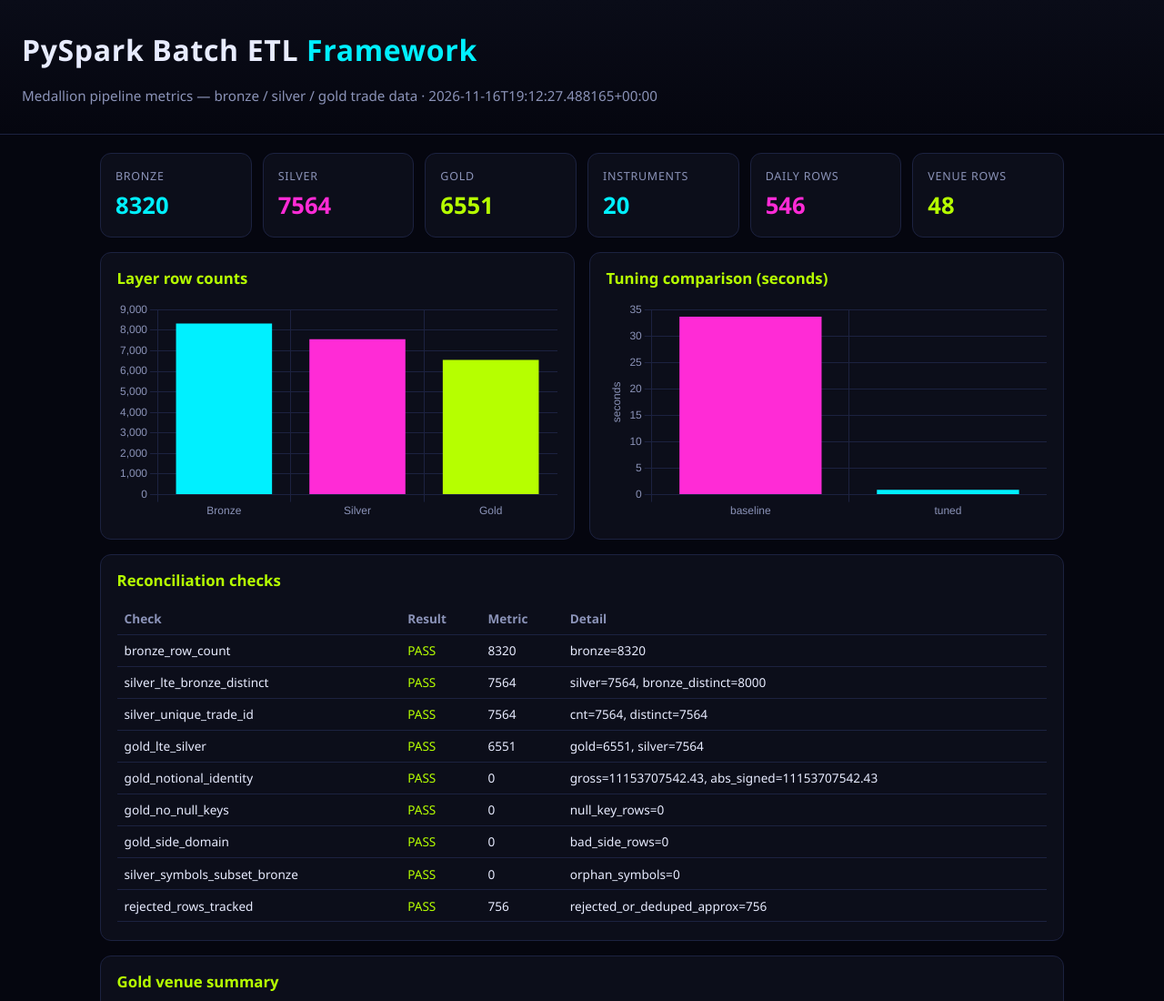
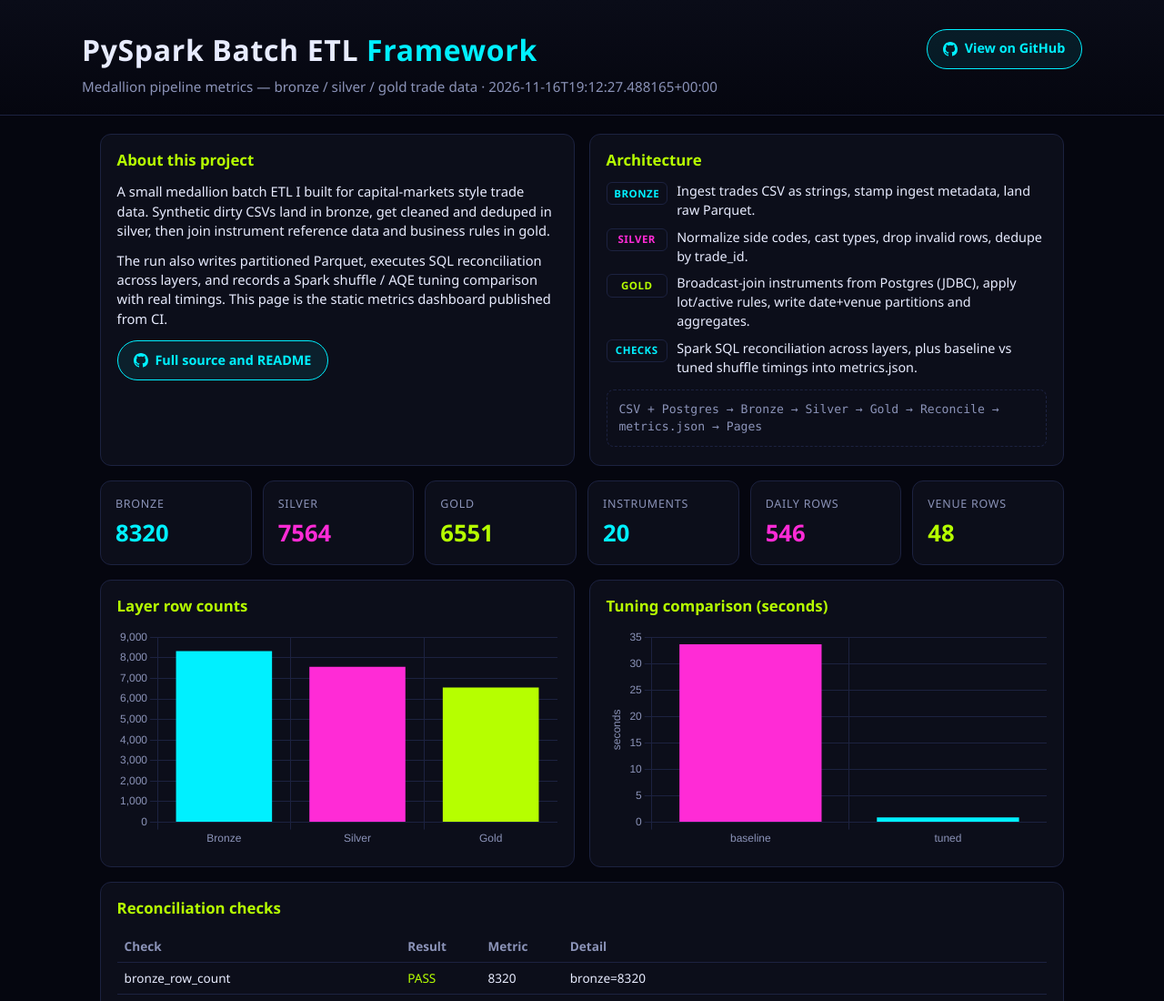
Before and after one commit to Rahul9121/pyspark-batch-etl, a plain HTML site: page dashboard/index.html in a window 1280 px wide. Shown: the top 1100 px of the page at 91% size. Drawn offline with nearby package versions, Linux system fonts and the light colour scheme.

Commit message:
feat: add about, architecture, and GitHub CTA to dashboard

```diff
--- a/dashboard/index.html
+++ b/dashboard/index.html
@@ -25,9 +25,18 @@
       line-height: 1.45;
     }
     header {
-      padding: 2rem 1.5rem 1rem;
+      padding: 2rem 1.5rem 1.25rem;
       border-bottom: 1px solid var(--border);
       background: linear-gradient(180deg, #0a0c18 0%, var(--bg) 100%);
+    }
+    .header-inner {
+      max-width: 1100px;
+      margin: 0 auto;
+      display: flex;
+      flex-wrap: wrap;
+      align-items: flex-start;
+      justify-content: space-between;
+      gap: 1rem;
     }
     h1 {
       margin: 0 0 0.35rem;
@@ -35,7 +44,84 @@
       letter-spacing: 0.02em;
     }
     h1 span { color: var(--cyan); }
-    .sub { color: var(--muted); font-size: 0.95rem; }
+    .sub { color: var(--muted); font-size: 0.95rem; margin: 0; }
+    .btn-github {
+      display: inline-flex;
+      align-items: center;
+      gap: 0.45rem;
+      padding: 0.65rem 1.1rem;
+      border-radius: 999px;
+      border: 1px solid var(--cyan);
+      background: rgba(0, 240, 255, 0.08);
+      color: var(--cyan);
+      text-decoration: none;
+      font-weight: 600;
+      font-size: 0.9rem;
+      white-space: nowrap;
+      transition: background 0.15s ease, box-shadow 0.15s ease;
+    }
+    .btn-github:hover {
+      background: rgba(0, 240, 255, 0.18);
+      box-shadow: 0 0 18px rgba(0, 240, 255, 0.25);
+    }
+    .btn-github svg { width: 16px; height: 16px; fill: currentColor; }
+    .intro-grid {
+      display: grid;
+      grid-template-columns: repeat(auto-fit, minmax(280px, 1fr));
+      gap: 1rem;
+    }
+    .intro-grid p {
+      margin: 0 0 0.7rem;
+      color: var(--text);
+      font-size: 0.92rem;
+    }
+    .intro-grid p:last-child { margin-bottom: 0; }
+    .arch-steps {
+      list-style: none;
+      margin: 0;
+      padding: 0;
+      display: grid;
+      gap: 0.55rem;
+    }
+    .arch-steps li {
+      display: grid;
+      grid-template-columns: auto 1fr;
+      gap: 0.65rem;
+      align-items: start;
+      font-size: 0.9rem;
+    }
+    .arch-steps .tag {
+      font-size: 0.72rem;
+      font-weight: 700;
+      letter-spacing: 0.04em;
+      text-transform: uppercase;
+      padding: 0.2rem 0.45rem;
+      border-radius: 6px;
+      border: 1px solid var(--border);
+      color: var(--cyan);
+      min-width: 4.2rem;
+      text-align: center;
+    }
+    .arch-steps li:nth-child(2) .tag { color: var(--magenta); }
+    .arch-steps li:nth-child(3) .tag { color: var(--lime); }
+    .arch-steps li:nth-child(4) .tag { color: var(--cyan); }
+    .arch-flow {
+      margin-top: 0.85rem;
+      padding: 0.7rem 0.8rem;
+      border-radius: 8px;
+      border: 1px dashed var(--border);
+      color: var(--muted);
+      font-size: 0.82rem;
+      font-family: ui-monospace, Consolas, monospace;
+      overflow-x: auto;
+    }
+    .cta-row {
+      display: flex;
+      flex-wrap: wrap;
+      gap: 0.75rem;
+      align-items: center;
+      margin-top: 0.85rem;
+    }
     main {
       max-width: 1100px;
       margin: 0 auto;
@@ -101,10 +187,61 @@
 </head>
 <body>
   <header>
-    <h1>PySpark Batch ETL <span>Framework</span></h1>
-    <p class="sub">Medallion pipeline metrics — bronze / silver / gold trade data · <span id="generated">—</span></p>
+    <div class="header-inner">
+      <div>
+        <h1>PySpark Batch ETL <span>Framework</span></h1>
+        <p class="sub">Medallion pipeline metrics — bronze / silver / gold trade data · <span id="generated">—</span></p>
+      </div>
+      <a class="btn-github" href="https://github.com/Rahul9121/pyspark-batch-etl" target="_blank" rel="noopener noreferrer">
+        <svg viewBox="0 0 16 16" aria-hidden="true"><path d="M8 0C3.58 0 0 3.58 0 8c0 3.54 2.29 6.53 5.47 7.59.4.07.55-.17.55-.38 0-.19-.01-.82-.01-1.49-2.01.37-2.53-.49-2.69-.94-.09-.23-.48-.94-.82-1.13-.28-.15-.68-.52-.01-.53.63-.01 1.08.58 1.23.82.72 1.21 1.87.87 2.33.66.07-.52.28-.87.51-1.07-1.78-.2-3.64-.89-3.64-3.95 0-.87.31-1.59.82-2.15-.08-.2-.36-1.02.08-2.12 0 0 .67-.21 2.2.82.64-.18 1.32-.27 2-.27.68 0 1.36.09 2 .27 1.53-1.04 2.2-.82 2.2-.82.44 1.1.16 1.92.08 2.12.51.56.82 1.27.82 2.15 0 3.07-1.87 3.75-3.65 3.95.29.25.54.73.54 1.48 0 1.07-.01 1.93-.01 2.2 0 .21.15.46.55.38A8.013 8.013 0 0016 8c0-4.42-3.58-8-8-8z"/></svg>
+        View on GitHub
+      </a>
+    </div>
   </header>
   <main>
+    <div class="intro-grid">
+      <section class="panel">
+        <h2>About this project</h2>
+        <p>
+          A small medallion batch ETL I built for capital-markets style trade data.
+          Synthetic dirty CSVs land in bronze, get cleaned and deduped in silver, then
+          join instrument reference data and business rules in gold.
+        </p>
+        <p>
+          The run also writes partitioned Parquet, executes SQL reconciliation across
+          layers, and records a Spark shuffle / AQE tuning comparison with real timings.
+          This page is the static metrics dashboard published from CI.
+        </p>
+        <div class="cta-row">
+          <a class="btn-github" href="https://github.com/Rahul9121/pyspark-batch-etl" target="_blank" rel="noopener noreferrer">
+            <svg viewBox="0 0 16 16" aria-hidden="true"><path d="M8 0C3.58 0 0 3.58 0 8c0 3.54 2.29 6.53 5.47 7.59.4.07.55-.17.55-.38 0-.19-.01-.82-.01-1.49-2.01.37-2.53-.49-2.69-.94-.09-.23-.48-.94-.82-1.13-.28-.15-.68-.52-.01-.53.63-.01 1.08.58 1.23.82.72 1.21 1.87.87 2.33.66.07-.52.28-.87.51-1.07-1.78-.2-3.64-.89-3.64-3.95 0-.87.31-1.59.82-2.15-.08-.2-.36-1.02.08-2.12 0 0 .67-.21 2.2.82.64-.18 1.32-.27 2-.27.68 0 1.36.09 2 .27 1.53-1.04 2.2-.82 2.2-.82.44 1.1.16 1.92.08 2.12.51.56.82 1.27.82 2.15 0 3.07-1.87 3.75-3.65 3.95.29.25.54.73.54 1.48 0 1.07-.01 1.93-.01 2.2 0 .21.15.46.55.38A8.013 8.013 0 0016 8c0-4.42-3.58-8-8-8z"/></svg>
+            Full source and README
+          </a>
+        </div>
+      </section>
+      <section class="panel">
+        <h2>Architecture</h2>
+        <ul class="arch-steps">
+          <li>
+            <span class="tag">Bronze</span>
+            <span>Ingest trades CSV as strings, stamp ingest metadata, land raw Parquet.</span>
+          </li>
+          <li>
+            <span class="tag">Silver</span>
+            <span>Normalize side codes, cast types, drop invalid rows, dedupe by trade_id.</span>
+          </li>
+          <li>
+            <span class="tag">Gold</span>
+            <span>Broadcast-join instruments from Postgres (JDBC), apply lot/active rules, write date+venue partitions and aggregates.</span>
+          </li>
+          <li>
+            <span class="tag">Checks</span>
+            <span>Spark SQL reconciliation across layers, plus baseline vs tuned shuffle timings into metrics.json.</span>
+          </li>
+        </ul>
+        <div class="arch-flow">CSV + Postgres → Bronze → Silver → Gold → Reconcile → metrics.json → Pages</div>
+      </section>
+    </div>
     <div class="cards" id="cards"></div>
     <div class="charts">
       <section class="panel"><h2>Layer row counts</h2><canvas id="countsChart"></canvas></section>
```
